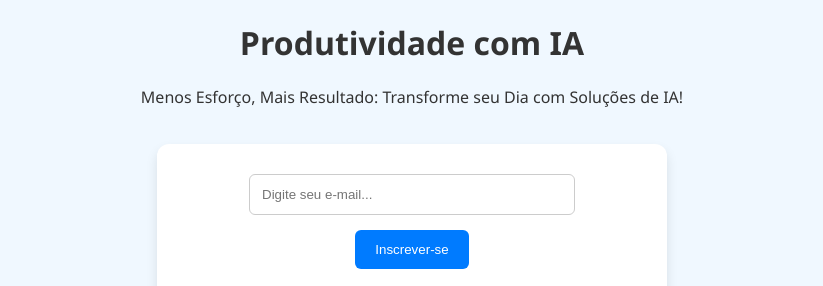
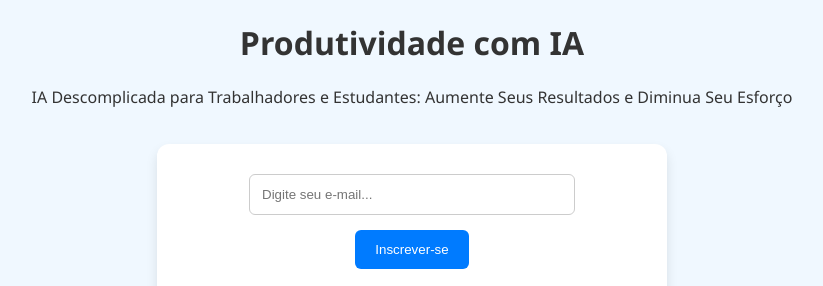
Before and after one commit to defreitas12bm/IAnoDiaADia, a plain HTML site: page index.html in a window 1280 px wide. Shown: the top 286 px of the page, without its empty margins (228-1051 px from the left). Drawn offline with Linux system fonts and the light colour scheme.

Commit message:
Update index.html
atualização texto

```diff
--- a/index.html
+++ b/index.html
@@ -150,7 +150,7 @@
 <body>
     <header>
         <h1>Produtividade com IA</h1>
-        <p>Menos Esforço, Mais Resultado: Transforme seu Dia com Soluções de IA!</p>
+        <p>IA Descomplicada para Trabalhadores e Estudantes: Aumente Seus Resultados e Diminua Seu Esforço</p>
     </header>
 
     <div class="container">
```
